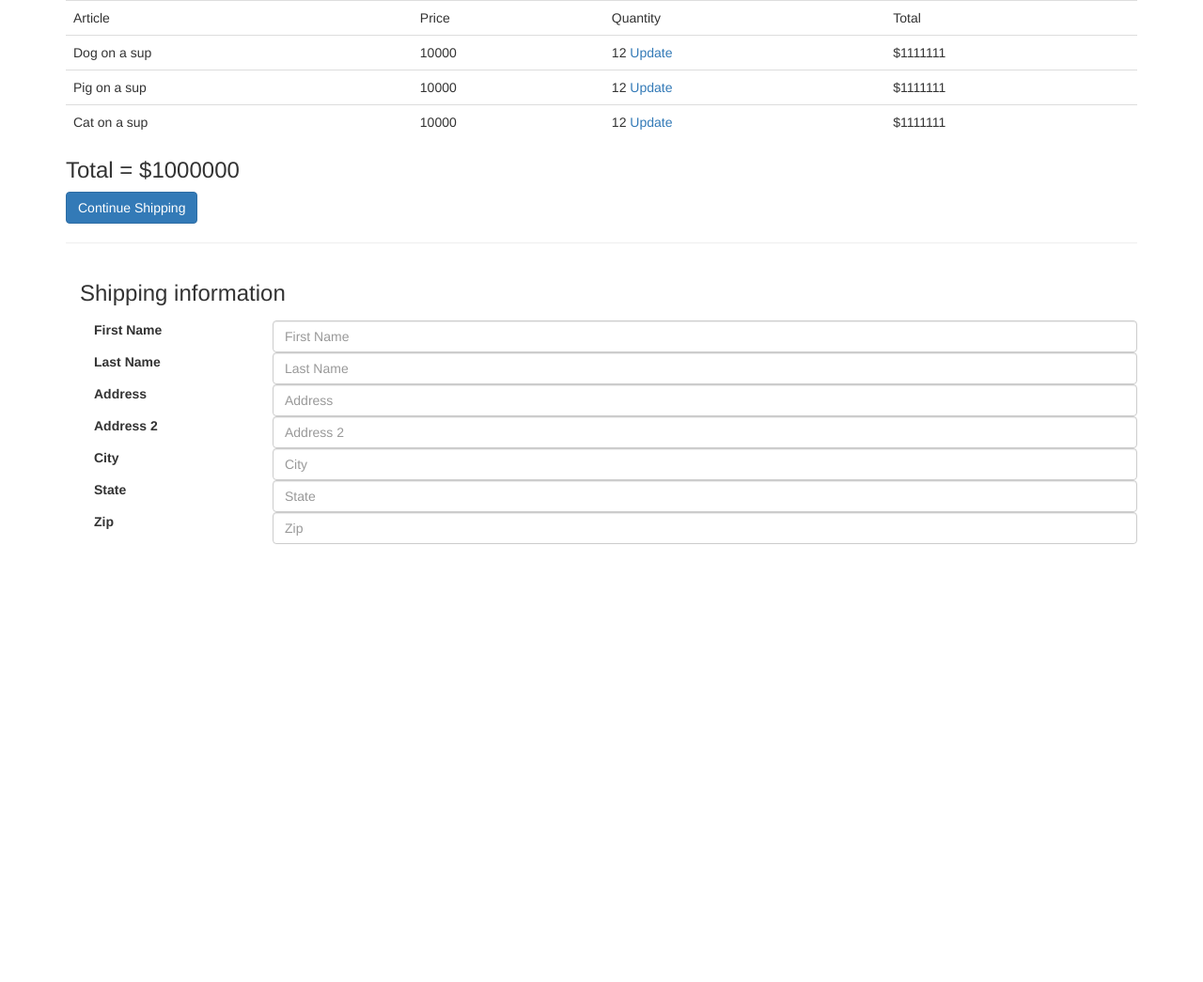
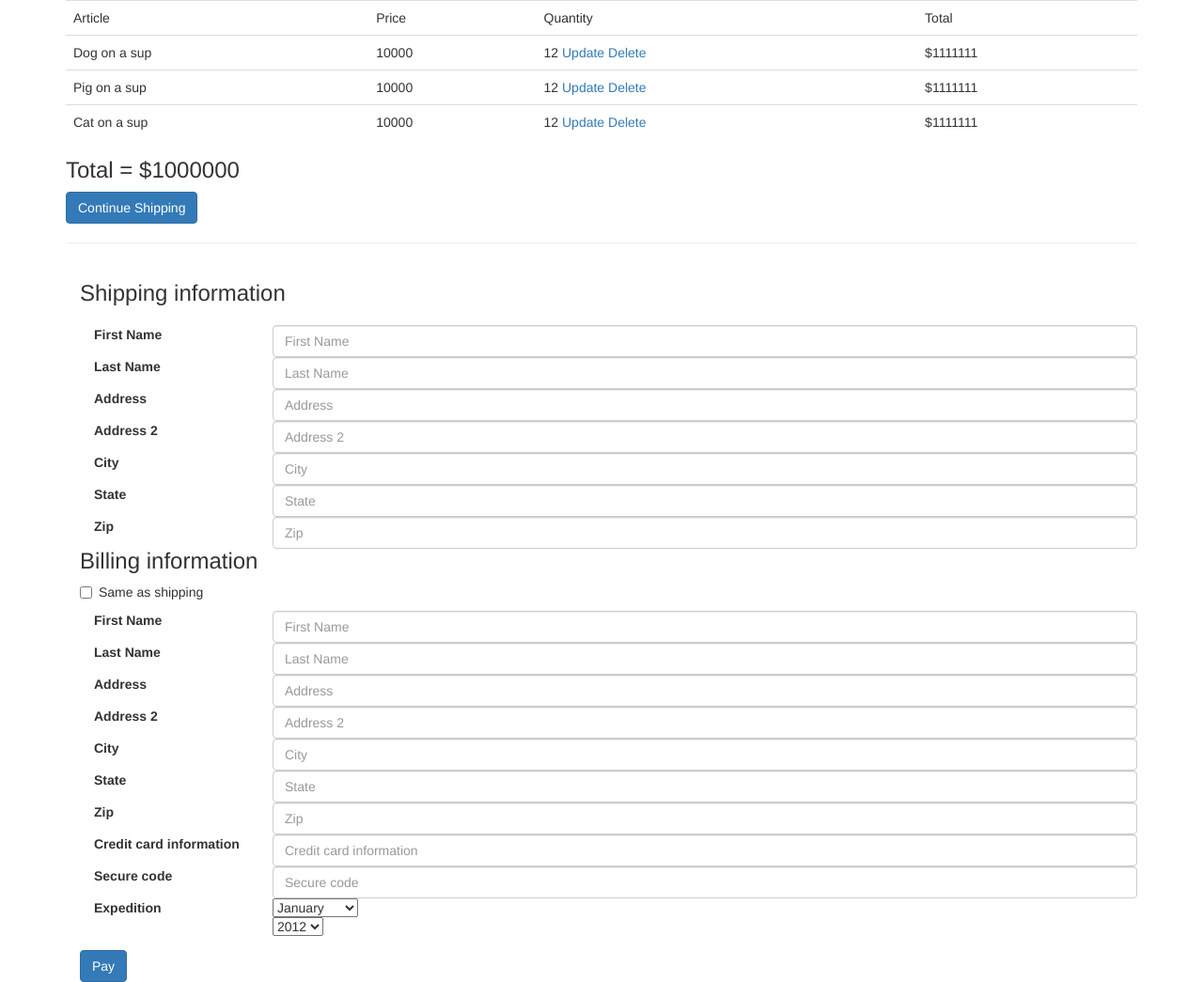
Before and after one commit to estebangallego/soup2door, a CodeIgniter app: page /index.php/main/cart in a window 1280 px wide. Shown: the whole page at 94% size. Before the commit the page ends 579 px from the top, so only its background shows below. Run offline with CodeIgniter, Linux system fonts and the light colour scheme; some libraries are stand-ins or nearby versions.

Commit message:
cart_view

```diff
--- a/soup2door/application/controllers/Main.php
+++ b/soup2door/application/controllers/Main.php
@@ -17,7 +17,7 @@ class Main extends CI_Controller {
 	}
 	public function cart()
 	{
-		$data['title'] = 'Hello World';
+		$data['title'] = 'Cart';
 		$this->load->view('templates/header', $data);
 		$this->load->view('cart');
 		$this->load->view('templates/footer');
--- a/soup2door/application/views/cart.php
+++ b/soup2door/application/views/cart.php
@@ -1,5 +1,5 @@
 <div class="container">
-	<table class="table">
+	<table class="table zebra-striped">
 		<tr>
 			<td>Article</td>
 			<td>Price</td>
@@ -9,80 +9,180 @@
 		<tr>
 			<td>Dog on a sup</td>
 			<td>10000</td>
-			<td>12 <a href="#">Update</a></td>
+			<td>12 <a href="#">Update</a> <a href="#">Delete</a></td>
 			<td>$1111111</td>
 		</tr>
 		<tr>
 			<td>Pig on a sup</td>
 			<td>10000</td>
-			<td>12 <a href="#">Update</a></td>
+			<td>12 <a href="#">Update</a> <a href="#">Delete</a></td>
 			<td>$1111111</td>
 		</tr>
 		<tr>
 			<td>Cat on a sup</td>
 			<td>10000</td>
-			<td>12 <a href="#">Update</a></td>
+			<td>12 <a href="#">Update</a> <a href="#">Delete</a></td>
 			<td>$1111111</td>
 		</tr>
 	</table>
 
 
-		<h3>Total = $1000000</h3>
-		<button class="btn btn-primary" src="/">Continue Shipping</button>
-		<hr />
+	<h3>Total = $1000000</h3>
+	<button class="btn btn-primary" src="/">Continue Shipping</button>
+	<hr />
+
 	<div class="container">
 		<h3>Shipping information</h3>
-		<form action="submit" method="post">
+		<form action="shiping_info" method="post">
 			<div class="form-group">
 			    <label class="col-sm-2 control-label">First Name</label>
 			    <div class="col-sm-10">
-			      <input name="first_name" type="text" class="form-control" placeholder="First Name">
+			      <input name="s_first_name" type="text" class="form-control" placeholder="First Name">
 			    </div>
 			</div>
 
 			<div class="form-group">
 			    <label class="col-sm-2 control-label">Last Name</label>
 			    <div class="col-sm-10">
-			      <input name="last_name" type="text" class="form-control" placeholder="Last Name">
+			      <input name="s_last_name" type="text" class="form-control" placeholder="Last Name">
 			    </div>
 			</div>
 
 			<div class="form-group">
 			    <label class="col-sm-2 control-label">Address</label>
 			    <div class="col-sm-10">
-			      <input name="address" type="text" class="form-control" placeholder="Address">
+			      <input name="s_address" type="text" class="form-control" placeholder="Address">
 			    </div>
 			</div>
 
 			<div class="form-group">
 			    <label class="col-sm-2 control-label">Address 2</label>
 			    <div class="col-sm-10">
-			      <input name="address_2" type="text" class="form-control" placeholder="Address 2">
+			      <input name="s_address_2" type="text" class="form-control" placeholder="Address 2">
 			    </div>
 			</div>
 
 			<div class="form-group">
 			    <label class="col-sm-2 control-label">City</label>
 			    <div class="col-sm-10">
-			      <input name="city" type="text" class="form-control" placeholder="City">
+			      <input name="s_city" type="text" class="form-control" placeholder="City">
 			    </div>
 			</div>
 
 			<div class="form-group">
 			    <label class="col-sm-2 control-label">State</label>
 			    <div class="col-sm-10">
-			      <input name="State" type="text" class="form-control" placeholder="State">
+			      <input name="s_State" type="text" class="form-control" placeholder="State">
 			    </div>
 			</div>
 
 			<div class="form-group">
 			    <label class="col-sm-2 control-label">Zip</label>
 			    <div class="col-sm-10">
-			      <input name="zip" type="text" class="form-control" placeholder="Zip">
+			      <input name="s_zip" type="text" class="form-control" placeholder="Zip">
+			    </div>
+			</div>
+		<hr />
+		<h3>Billing information</h3>
+
+			<div class="checkbox">
+			    <label>
+			      <input name="same_as_shipping" type="checkbox">Same as shipping</label>
+			  </div>
+			<div class="form-group">
+			    <label class="col-sm-2 control-label">First Name</label>
+			    <div class="col-sm-10">
+			      <input name="b_first_name" type="text" class="form-control" placeholder="First Name">
 			    </div>
 			</div>
 
+			<div class="form-group">
+			    <label class="col-sm-2 control-label">Last Name</label>
+			    <div class="col-sm-10">
+			      <input name="b_last_name" type="text" class="form-control" placeholder="Last Name">
+			    </div>
+			</div>
+
+			<div class="form-group">
+			    <label class="col-sm-2 control-label">Address</label>
+			    <div class="col-sm-10">
+			      <input name="b_address" type="text" class="form-control" placeholder="Address">
+			    </div>
+			</div>
+
+			<div class="form-group">
+			    <label class="col-sm-2 control-label">Address 2</label>
+			    <div class="col-sm-10">
+			      <input name="b_address_2" type="text" class="form-control" placeholder="Address 2">
+			    </div>
+			</div>
+
+			<div class="form-group">
+			    <label class="col-sm-2 control-label">City</label>
+			    <div class="col-sm-10">
+			      <input name="b_city" type="text" class="form-control" placeholder="City">
+			    </div>
+			</div>
+
+			<div class="form-group">
+			    <label class="col-sm-2 control-label">State</label>
+			    <div class="col-sm-10">
+			      <input name="b_State" type="text" class="form-control" placeholder="State">
+			    </div>
+			</div>
+
+			<div class="form-group">
+			    <label class="col-sm-2 control-label">Zip</label>
+			    <div class="col-sm-10">
+			      <input name="b_zip" type="text" class="form-control" placeholder="Zip">
+			    </div>
+			</div>
+			<div class="form-group">
+			    <label class="col-sm-2 control-label">Credit card information</label>
+			    <div class="col-sm-10">
+			      <input name="b_c_card" type="number" class="form-control" placeholder="Credit card information">
+			    </div>
+			</div>
+			<div class="form-group">
+			    <label class="col-sm-2 control-label">Secure code</label>
+			    <div class="col-sm-10">
+			      <input name="b_code" maxlength="3" type="number" class="form-control" placeholder="Secure code">
+			    </div>
+			</div>
+			<label class="col-sm-2 control-label">Expedition</label>
+			<div class="row form-group">
+				<div class="col-md-6">
+					<select name="exp_month">
+						<option name="January">January</option>
+						<option name="February">February</option>
+						<option name="March">March</option>
+						<option name="April">April</option>
+						<option name="May">May</option>
+						<option name="June">June</option>
+						<option name="July">July</option>
+						<option name="August">August</option>
+						<option name="September">September</option>
+						<option name="October">October</option>
+						<option name="November">November</option>
+						<option name="December">December</option>
+					</select>
+				</div>
+				<div class="col-md-6">
+					<select name="exp_year">
+						<option name="2012">2012</option>
+						<option name="2013">2013</option>
+						<option name="2014">2014</option>
+						<option name="2015">2015</option>
+						<option name="2016">2016</option>
+						<option name="2017">2017</option>
+						<option name="2018">2018</option>
+						<option name="2019">2019</option>
+						<option name="2020">2020</option>
+						<option name="2021">2021</option>
+					</select>
+				</div>
+			</div>
+			<input class="btn btn-primary" type="submit" name="pay" value="Pay">
 		</form>
 	</div>
-
 </div>
```
